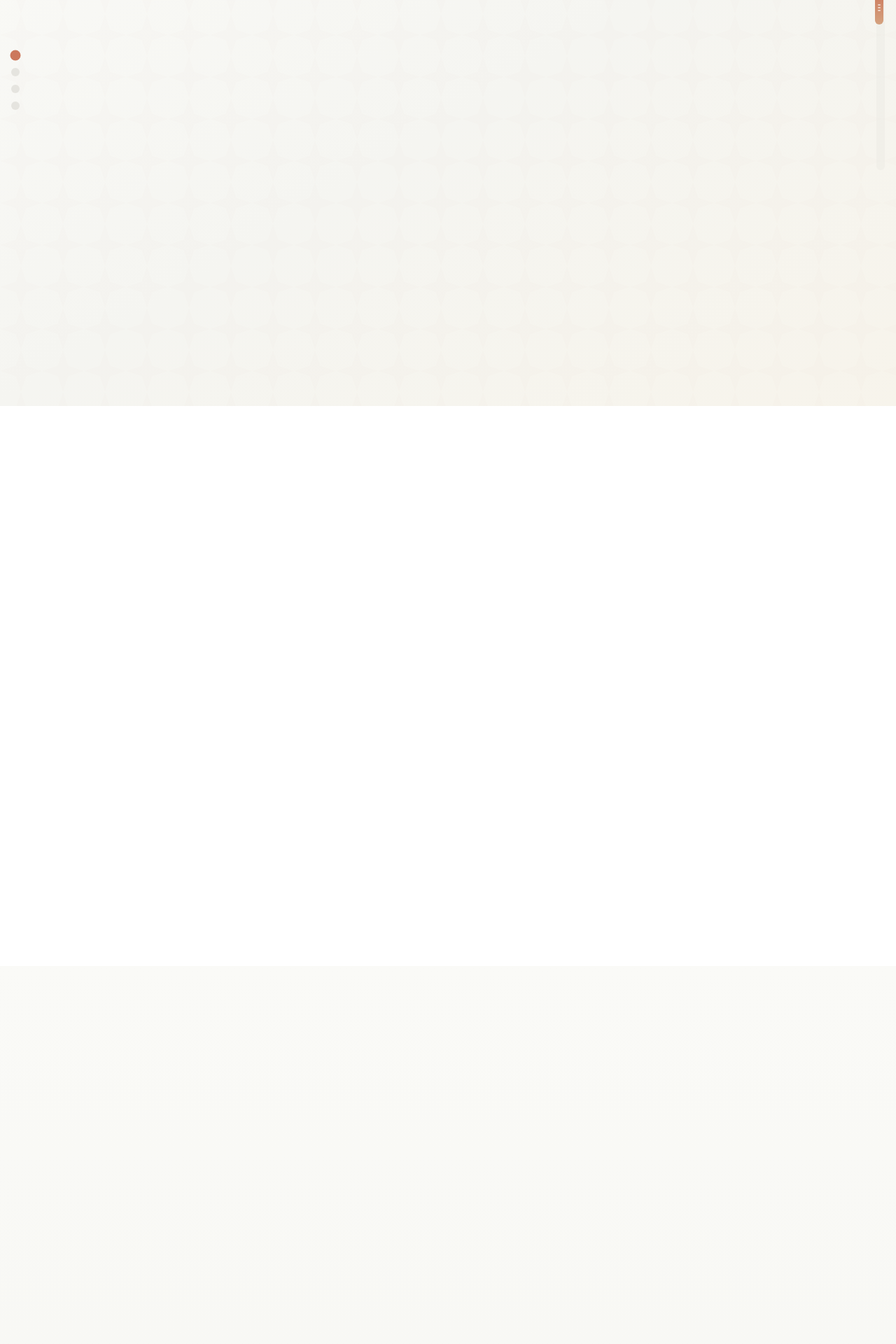
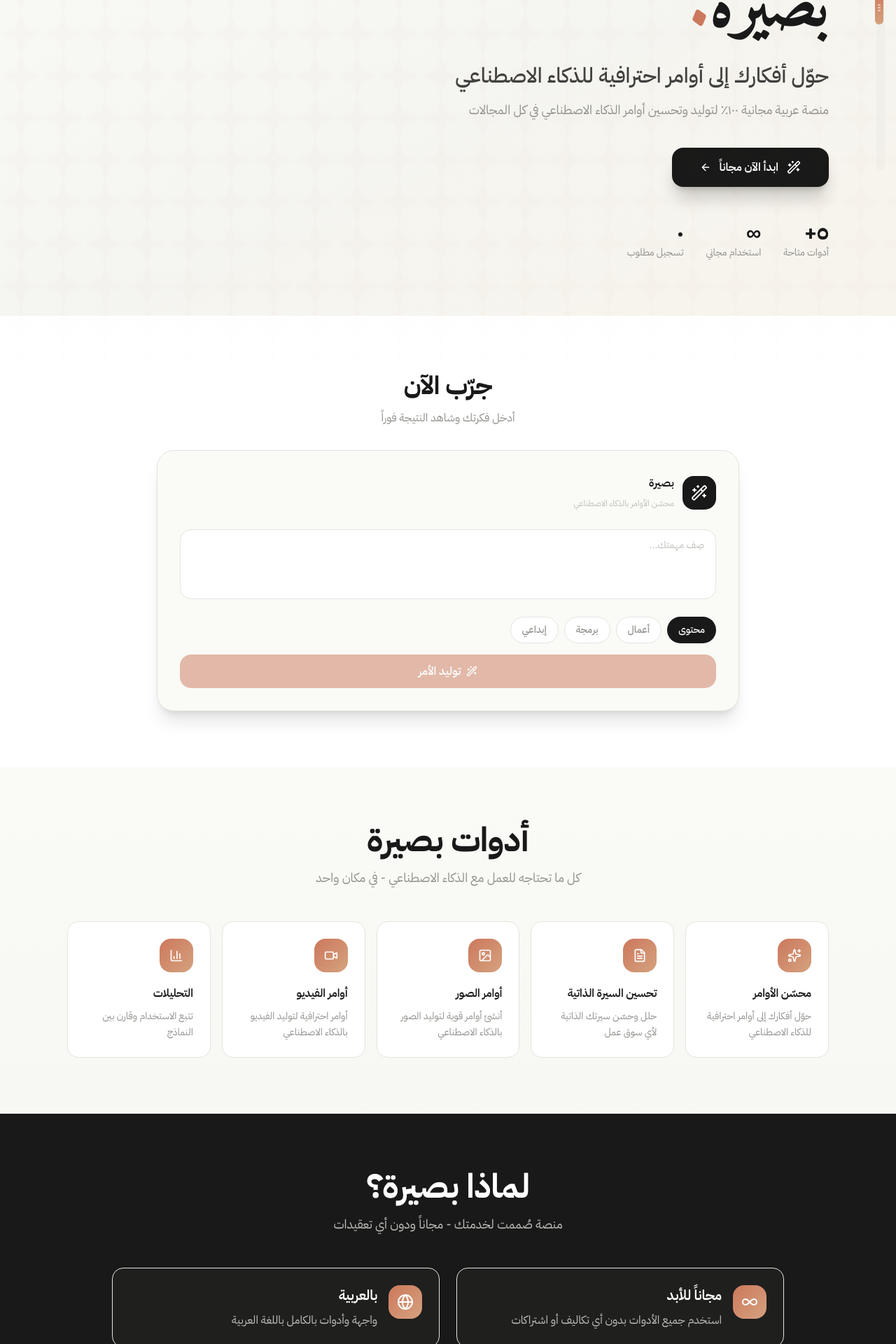
Before and after one commit to Moeraafatz/Basera, a Next.js app: page / in a window 1280 px wide. Shown: the part 285-2205 px from the top of the page at 70% size. Built offline with nearby package versions, Linux system fonts and the light colour scheme.

Commit message:
Fix landing page - remove animations, add CV JSON fix

```diff
--- a/src/app/page.tsx
+++ b/src/app/page.tsx
@@ -1,17 +1,13 @@
 "use client";
 
-import { useState, useRef, useEffect } from "react";
+import { useState } from "react";
 import Link from "next/link";
-import { motion, useInView } from "framer-motion";
 import {
   Wand2, Sparkles, Image as ImageIcon, Video, FileText, BarChart3,
-  Zap, ArrowLeft, Bot, Globe, Infinity, Check, ChevronLeft, ChevronRight,
+  Zap, ArrowLeft, Bot, Globe, Infinity, Check,
 } from "lucide-react";
 import { toast } from "sonner";
 import { useTranslate, useLang } from "@/lib/i18n";
-import { DiamondDot } from "@/components/ui/diamond-dot";
-
-type Level = "simple" | "advanced" | "expert";
 
 const CATEGORIES = [
   { id: "content", labelAr: "محتوى", labelEn: "Content" },
@@ -35,7 +31,7 @@ const BENEFITS = [
   { icon: Zap, titleAr: "بدون تسجيل", titleEn: "No Signup", descAr: "ابدأ فوراً بدون الحاجة لإنشاء حساب", descEn: "Start instantly without creating an account" },
 ];
 
-function generatePrompt(input: string, level: Level, category: string): string {
+function generatePrompt(input: string, level: string, category: string): string {
   if (!input.trim()) return "";
   const categoryMap: Record<string, string> = {
     content: "Content Creation",
@@ -44,28 +40,17 @@ function generatePrompt(input: string, level: Level, category: string): string {
     creative: "Creative Writing",
   };
   const fullCategory = categoryMap[category] || "Content Creation";
-  const prefixes: Record<Level, string> = {
+  const prefixes: Record<string, string> = {
     simple: "You are a helpful AI assistant.",
     advanced: "You are a highly skilled AI expert with deep domain knowledge.",
     expert: "You are a world-class specialist and thought leader.",
   };
-  const detail: Record<Level, string> = {
+  const detail: Record<string, string> = {
     simple: `TASK: ${input}\n\nProvide a concise answer under 200 words.`,
     advanced: `TASK: ${input}\n\nProvide a comprehensive response with clear sections and examples.`,
     expert: `ROLE: Senior specialist\nTASK: ${input}\n\nDeliver an exceptionally detailed response with multi-angle analysis.`,
   };
-  return `${prefixes[level]}\n\nContext: ${fullCategory}\n\n${detail[level]}`;
-}
-
-function SlideSection({ children, className = "", id = "" }: { children: React.ReactNode; className?: string; id?: string }) {
-  return (
-    <section
-      id={id}
-      className={`min-h-screen flex items-center justify-center px-4 py-12 relative overflow-hidden ${className}`}
-    >
-      {children}
-    </section>
-  );
+  return `${prefixes[level] || prefixes.simple}\n\nContext: ${fullCategory}\n\n${detail[level] || detail.simple}`;
 }
 
 export default function HomePage() {
@@ -73,50 +58,9 @@ export default function HomePage() {
   const [isGenerating, setIsGenerating] = useState(false);
   const [output, setOutput] = useState("");
   const [selectedCategory, setSelectedCategory] = useState("content");
-  const [currentSlide, setCurrentSlide] = useState(0);
-
-  useEffect(() => {
-    const observer = new IntersectionObserver(
-      (entries) => {
-        entries.forEach((entry) => {
-          if (entry.isIntersecting) {
-            const index = slides.findIndex((s) => s.id === entry.target.id);
-            if (index !== -1) setCurrentSlide(index);
-          }
-        });
-      },
-      { threshold: 0.5 }
-    );
-
-    ["hero", "tools", "benefits", "cta"].forEach((id) => {
-      const el = document.getElementById(id);
-      if (el) observer.observe(el);
-    });
-
-    return () => observer.disconnect();
-  }, []);
-
-  const heroRef = useRef(null);
-  const demoRef = useRef(null);
-  const toolsRef = useRef(null);
-  const benefitsRef = useRef(null);
-  const ctaRef = useRef(null);
-
-  const heroInView = useInView(heroRef, { once: true, margin: "-10%" });
-  const demoInView = useInView(demoRef, { once: true, margin: "-10%" });
-  const toolsInView = useInView(toolsRef, { once: true, margin: "-10%" });
-  const benefitsInView = useInView(benefitsRef, { once: true, margin: "-10%" });
-  const ctaInView = useInView(ctaRef, { once: true, margin: "-10%" });
 
   const t = useTranslate();
   const lang = useLang();
-
-  const slides = [
-    { id: "hero", inView: heroInView },
-    { id: "tools", inView: toolsInView },
-    { id: "benefits", inView: benefitsInView },
-    { id: "cta", inView: ctaInView },
-  ];
 
   const handleGenerate = async () => {
     if (!input.trim()) return;
@@ -140,88 +84,48 @@ export default function HomePage() {
     toast.success(lang === "ar" ? "تم التوليد!" : "Generated!");
   };
 
-  const scrollToSection = (index: number) => {
-    const sectionIds = ["hero", "tools", "benefits", "cta"];
-    document.getElementById(sectionIds[index])?.scrollIntoView({ behavior: "smooth" });
-  };
-
   return (
-    <div className="min-h-screen bg-ivory-100 relative">
-      {/* Progress Dots */}
-      <div className="fixed left-4 top-1/2 -translate-y-1/2 z-50 hidden lg:flex flex-col gap-3">
-        {slides.map((_, i) => (
-          <button
-            key={i}
-            onClick={() => scrollToSection(i)}
-            className={`w-3 h-3 rounded-full transition-all duration-300 ${
-              currentSlide === i ? "bg-book-cloth scale-125" : "bg-ivory-300 hover:bg-ivory-400"
-            }`}
-            aria-label={`Go to section ${i + 1}`}
-          />
-        ))}
-      </div>
-
-      {/* SLIDE 1: Hero - Bold Typography */}
-      <SlideSection id="hero" className="bg-gradient-to-br from-ivory-100 via-ivory-200/50 to-manilla/20">
+    <div className="min-h-screen bg-ivory-100">
+      {/* HERO SECTION */}
+      <section className="relative pt-24 pb-20 bg-gradient-to-br from-ivory-100 via-ivory-200/50 to-manilla/20">
         <div className="absolute inset-0 geo-pattern opacity-50" />
 
-        <div className="relative max-w-6xl mx-auto w-full">
-          <motion.div
-            initial={{ opacity: 0, y: 40 }}
-            animate={heroInView ? { opacity: 1, y: 0 } : {}}
-            transition={{ duration: 0.8, ease: "easeOut" }}
-            className={`text-center ${lang === "ar" ? "lg:text-right" : "lg:text-left"}`}
-          >
+        <div className="relative max-w-6xl mx-auto px-4 sm:px-6 lg:px-8">
+          <div className={`text-center ${lang === "ar" ? "lg:text-right" : "lg:text-left"}`}>
             {/* FREE Badge */}
-            <motion.div
-              initial={{ opacity: 0, scale: 0.9 }}
-              animate={heroInView ? { opacity: 1, scale: 1 } : {}}
-              transition={{ delay: 0.2, duration: 0.5 }}
-              className="inline-flex items-center gap-2 px-6 py-3 rounded-full bg-gradient-to-r from-green-500 to-green-600 text-white font-bold text-lg mb-8 shadow-lg shadow-green-500/25"
-            >
+            <div className="inline-flex items-center gap-2 px-6 py-3 rounded-full bg-gradient-to-r from-green-500 to-green-600 text-white font-bold text-lg mb-8 shadow-lg shadow-green-500/25">
               <Infinity className="h-5 w-5" />
               <span>{lang === "ar" ? "مجاناً ١٠٠٪" : "100% FREE"}</span>
               <span className="opacity-70 text-sm font-normal mx-1">|</span>
               <span className="opacity-80 text-sm font-normal">{lang === "ar" ? "للأبد" : "Forever"}</span>
-            </motion.div>
+            </div>
 
-            {/* Main Title - Editorial Style */}
+            {/* Main Title */}
             <h1 className="text-6xl sm:text-7xl lg:text-8xl font-bold text-slate-900 mb-6 leading-[1.1] tracking-tight font-display-ar">
               {lang === "ar" ? (
-                <>
-                  بصيرة<span className="text-book-cloth">.</span>
-                </>
+                <>بصيرة<span className="text-book-cloth">.</span></>
               ) : (
-                <>
-                  Baseera<span className="text-book-cloth">.</span>
-                </>
+                <>Baseera<span className="text-book-cloth">.</span></>
               )}
             </h1>
 
-            {/* Tagline - Large & Bold */}
             <p className="text-2xl sm:text-3xl text-slate-700 mb-4 font-medium">
-              {lang === "ar"
-                ? "حوّل أفكارك إلى أوامر احترافية للذكاء الاصطناعي"
-                : "Transform Ideas into Professional AI Prompts"}
+              {lang === "ar" ? "حوّل أفكارك إلى أوامر احترافية للذكاء الاصطناعي" : "Transform Ideas into Professional AI Prompts"}
             </p>
 
-            {/* Description */}
             <p className="text-lg text-slate-500 mb-10 max-w-xl leading-relaxed">
               {lang === "ar"
                 ? "منصة عربية مجانية ١٠٠٪ لتوليد وتحسين أوامر الذكاء الاصطناعي في كل المجالات"
                 : "A 100% free Arabic platform for generating and enhancing AI prompts in every field"}
             </p>
 
-            {/* CTA Buttons */}
-            <div className="flex flex-wrap gap-4 justify-center lg:justify-start">
             <Link href="/text">
-                <button className="bg-slate-900 text-white h-14 px-10 rounded-2xl text-base font-semibold flex items-center gap-3 hover:bg-slate-800 transition-all hover:scale-105 shadow-xl shadow-slate-900/20">
+              <button className="bg-slate-900 text-white h-14 px-10 rounded-2xl text-base font-semibold flex items-center gap-3 hover:bg-slate-800 transition-all shadow-xl shadow-slate-900/20 mx-auto lg:mx-0">
                 <Wand2 className="h-5 w-5" />
                 {lang === "ar" ? "ابدأ الآن مجاناً" : "Start Free Now"}
                 <ArrowLeft className={`h-4 w-4 ${lang === "ar" ? "" : "rotate-180"}`} />
               </button>
             </Link>
-            </div>
 
             {/* Stats */}
             <div className="flex flex-wrap gap-8 mt-12 justify-center lg:justify-start">
@@ -238,47 +142,23 @@ export default function HomePage() {
                 <p className="text-sm text-slate-500">{lang === "ar" ? "تسجيل مطلوب" : "No Signup Required"}</p>
               </div>
             </div>
-          </motion.div>
+          </div>
+        </div>
+      </section>
 
-          {/* Decorative Element */}
-          <motion.div
-            initial={{ opacity: 0, rotate: -45 }}
-            animate={heroInView ? { opacity: 1, rotate: -45 } : {}}
-            transition={{ delay: 0.5, duration: 0.8 }}
-            className="absolute -left-20 top-1/4 w-40 h-40 border-[3px] border-book-cloth/20 rounded-full hidden lg:block"
-          />
-          <motion.div
-            initial={{ opacity: 0, rotate: 45 }}
-            animate={heroInView ? { opacity: 1, rotate: 45 } : {}}
-            transition={{ delay: 0.6, duration: 0.8 }}
-            className="absolute -left-10 bottom-1/4 w-24 h-24 border-[2px] border-kraft/30 rounded-full hidden lg:block"
-          />
-        </div>
-      </SlideSection>
-
-      {/* SLIDE 2: Interactive Demo */}
-      <SlideSection className="bg-white">
-        <div className="max-w-4xl mx-auto w-full">
-          <motion.div
-            initial={{ opacity: 0, y: 30 }}
-            animate={demoInView ? { opacity: 1, y: 0 } : {}}
-            transition={{ duration: 0.6 }}
-            className="text-center mb-8"
-          >
+      {/* DEMO SECTION */}
+      <section className="py-20 bg-white">
+        <div className="max-w-4xl mx-auto px-4 sm:px-6 lg:px-8">
+          <div className="text-center mb-8">
             <h2 className="text-3xl sm:text-4xl font-bold text-slate-900 mb-3">
               {lang === "ar" ? "جرّب الآن" : "Try It Now"}
             </h2>
             <p className="text-slate-500">
               {lang === "ar" ? "أدخل فكرتك وشاهد النتيجة فوراً" : "Enter your idea and see results instantly"}
             </p>
-          </motion.div>
+          </div>
 
-          <motion.div
-            initial={{ opacity: 0, y: 30 }}
-            animate={demoInView ? { opacity: 1, y: 0 } : {}}
-            transition={{ delay: 0.1, duration: 0.6 }}
-            className="bg-ivory-100 rounded-3xl border border-ivory-300 p-6 sm:p-8 shadow-2xl"
-          >
+          <div className="bg-ivory-100 rounded-3xl border border-ivory-300 p-6 sm:p-8 shadow-xl">
             <div className="flex items-center gap-3 mb-6">
               <div className="w-12 h-12 rounded-xl bg-slate-900 flex items-center justify-center">
                 <Wand2 className="h-6 w-6 text-white" />
@@ -290,10 +170,10 @@ export default function HomePage() {
             </div>
 
             <textarea
-              placeholder={lang === "ar" ? "صِف مهمتك... مثال: أكتب رسالة تعريفية لصفحتي الشخصية" : "Describe your task... Example: Write an bio for my LinkedIn profile"}
+              placeholder={lang === "ar" ? "صِف مهمتك..." : "Describe your task..."}
               value={input}
               onChange={(e) => setInput(e.target.value)}
-              className="w-full min-h-[100px] rounded-xl bg-white border border-ivory-300 px-4 py-3 text-sm text-slate-900 placeholder:text-slate-400 focus:border-book-cloth focus:ring-2 focus:ring-book-cloth/20 resize-none mb-4"
+              className="w-full min-h-[100px] rounded-xl bg-white border border-ivory-300 px-4 py-3 text-sm text-slate-900 placeholder:text-slate-400 focus:border-book-cloth resize-none mb-4"
               dir={lang === "ar" ? "rtl" : "ltr"}
             />
 
@@ -329,105 +209,69 @@ export default function HomePage() {
             </button>
 
             {output && (
-              <motion.div
-                initial={{ opacity: 0, y: 10 }}
-                animate={{ opacity: 1, y: 0 }}
-                className="mt-4 rounded-xl bg-white border border-ivory-300 p-4"
-              >
+              <div className="mt-4 rounded-xl bg-white border border-ivory-300 p-4">
                 <p className="text-xs text-slate-400 mb-2">{lang === "ar" ? "النتيجة:" : "Result:"}</p>
                 <pre className="text-sm text-slate-800 whitespace-pre-wrap font-mono" dir="ltr">{output}</pre>
-              </motion.div>
+              </div>
             )}
-          </motion.div>
           </div>
-      </SlideSection>
+        </div>
+      </section>
 
-      {/* SLIDE 3: Tools Grid - Asymmetric */}
-      <SlideSection id="tools" className="bg-gradient-to-b from-ivory-100 to-ivory-200/30">
-        <div className="max-w-6xl mx-auto w-full">
-          <motion.div
-            initial={{ opacity: 0, y: 30 }}
-            animate={toolsInView ? { opacity: 1, y: 0 } : {}}
-            className="text-center mb-12"
-          >
+      {/* TOOLS SECTION */}
+      <section className="py-20 bg-gradient-to-b from-ivory-100 to-ivory-200/30">
+        <div className="max-w-6xl mx-auto px-4 sm:px-6 lg:px-8">
+          <div className="text-center mb-12">
             <h2 className="text-4xl sm:text-5xl font-bold text-slate-900 mb-4">
               {lang === "ar" ? "أدوات بصيرة" : "Baseera Tools"}
             </h2>
             <p className="text-lg text-slate-500 max-w-xl mx-auto">
-              {lang === "ar"
-                ? "كل ما تحتاجه للعمل مع الذكاء الاصطناعي - في مكان واحد"
-                : "Everything you need to work with AI - in one place"}
+              {lang === "ar" ? "كل ما تحتاجه للعمل مع الذكاء الاصطناعي - في مكان واحد" : "Everything you need to work with AI - in one place"}
             </p>
-          </motion.div>
+          </div>
 
           <div className="grid grid-cols-1 sm:grid-cols-2 lg:grid-cols-5 gap-4">
-            {TOOLS.map((tool, i) => {
+            {TOOLS.map((tool) => {
               const Icon = tool.icon;
-              const isLarge = i === 0;
-
               return (
                 <Link key={tool.href} href={tool.href}>
-                  <motion.div
-                    initial={{ opacity: 0, y: 20 }}
-                    animate={toolsInView ? { opacity: 1, y: 0 } : {}}
-                    transition={{ delay: i * 0.08, duration: 0.5 }}
-                    className={`group bg-white rounded-2xl p-6 border border-ivory-300 hover:border-book-cloth/50 transition-all hover:shadow-xl hover:-translate-y-1 ${
-                      isLarge ? "lg:col-span-2 lg:row-span-2" : ""
-                    }`}
-                  >
-                    <div className={`flex items-center justify-center rounded-xl bg-gradient-to-br from-book-cloth to-kraft text-white mb-4 ${
-                      isLarge ? "w-16 h-16" : "w-12 h-12"
-                    }`}>
-                      <Icon className={isLarge ? "h-8 w-8" : "h-5 w-5"} />
+                  <div className="group bg-white rounded-2xl p-6 border border-ivory-300 hover:border-book-cloth/50 transition-all hover:shadow-xl hover:-translate-y-1">
+                    <div className="flex items-center justify-center rounded-xl bg-gradient-to-br from-book-cloth to-kraft text-white mb-4 w-12 h-12">
+                      <Icon className="h-5 w-5" />
                     </div>
-                    <h3 className={`font-semibold text-slate-900 mb-2 group-hover:text-book-cloth transition-colors ${
-                      isLarge ? "text-xl" : "text-base"
-                    }`}>
+                    <h3 className="font-semibold text-slate-900 mb-2 group-hover:text-book-cloth transition-colors">
                       {lang === "ar" ? tool.nameAr : tool.nameEn}
                     </h3>
                     <p className="text-sm text-slate-500 leading-relaxed">
                       {lang === "ar" ? tool.descAr : tool.descEn}
                     </p>
-                  </motion.div>
+                  </div>
                 </Link>
               );
             })}
           </div>
         </div>
-      </SlideSection>
+      </section>
 
-      {/* SLIDE 4: Benefits - Large Cards */}
-      <SlideSection className="bg-slate-900 text-white">
+      {/* BENEFITS SECTION */}
+      <section className="py-20 bg-slate-900 text-white">
         <div className="absolute inset-0 bg-[radial-gradient(ellipse_at_top_right,_var(--tw-gradient-stops))] from-slate-800 via-slate-900 to-slate-900" />
 
-        <div className="relative max-w-5xl mx-auto w-full">
-          <motion.div
-            initial={{ opacity: 0, y: 30 }}
-            animate={benefitsInView ? { opacity: 1, y: 0 } : {}}
-            className="text-center mb-12"
-          >
+        <div className="relative max-w-5xl mx-auto px-4 sm:px-6 lg:px-8">
+          <div className="text-center mb-12">
             <h2 className="text-4xl sm:text-5xl font-bold mb-4">
               {lang === "ar" ? "لماذا بصيرة؟" : "Why Baseera?"}
             </h2>
             <p className="text-lg text-slate-400 max-w-xl mx-auto">
-              {lang === "ar"
-                ? "منصة صُممت لخدمتك - مجاناً ودون أي تعقيدات"
-                : "A platform designed to serve you - free and without complications"}
+              {lang === "ar" ? "منصة صُممت لخدمتك - مجاناً ودون أي تعقيدات" : "A platform designed to serve you - free and without complications"}
             </p>
-          </motion.div>
+          </div>
 
           <div className="grid grid-cols-1 sm:grid-cols-2 gap-6">
-            {BENEFITS.map((benefit, i) => {
+            {BENEFITS.map((benefit) => {
               const Icon = benefit.icon;
-
               return (
-                <motion.div
-                  key={benefit.titleEn}
-                  initial={{ opacity: 0, y: 20 }}
-                  animate={benefitsInView ? { opacity: 1, y: 0 } : {}}
-                  transition={{ delay: i * 0.1, duration: 0.5 }}
-                  className="group bg-slate-800/50 rounded-2xl p-6 border border-slate-700 hover:border-book-cloth/50 transition-all hover:bg-slate-800"
-                >
+                <div className="group bg-slate-800/50 rounded-2xl p-6 border border-slate-700 hover:border-book-cloth/50 transition-all hover:bg-slate-800">
                   <div className="flex items-start gap-4">
                     <div className="flex-shrink-0 w-12 h-12 rounded-xl bg-gradient-to-br from-book-cloth to-kraft flex items-center justify-center">
                       <Icon className="h-6 w-6 text-white" />
@@ -441,29 +285,25 @@ export default function HomePage() {
                       </p>
                     </div>
                   </div>
-                </motion.div>
+                </div>
               );
             })}
           </div>
         </div>
-      </SlideSection>
+      </section>
 
-      {/* SLIDE 5: Final CTA */}
-      <SlideSection className="bg-gradient-to-br from-book-cloth to-kraft text-white">
+      {/* CTA SECTION */}
+      <section className="py-20 bg-gradient-to-br from-book-cloth to-kraft text-white">
         <div className="absolute inset-0 geo-pattern opacity-20" />
 
-        <div className="relative text-center max-w-3xl mx-auto">
-          <motion.div
-            initial={{ opacity: 0, y: 30 }}
-            animate={ctaInView ? { opacity: 1, y: 0 } : {}}
-          >
+        <div className="relative text-center max-w-3xl mx-auto px-4">
           <h2 className="text-5xl sm:text-6xl font-bold mb-6 leading-tight">
             {lang === "ar" ? "ابدأ الآن - مجاناً" : "Start Now - It's Free"}
           </h2>
           <p className="text-xl text-white/80 mb-10 leading-relaxed">
             {lang === "ar"
-                ? "لا حاجة للتسجيل أو الدفع. فقط أدخل فكرتك وابدأ في تحسين أوامرك للذكاء الاصطناعي فوراً."
-                : "No registration or payment needed. Just enter your idea and start improving your AI prompts instantly."}
+              ? "لا حاجة للتسجيل أو الدفع. فقط أدخل فكرتك وابدأ."
+              : "No registration or payment needed. Just enter your idea and start."}
           </p>
 
           <Link href="/text">
@@ -487,9 +327,8 @@ export default function HomePage() {
               <span>{lang === "ar" ? "بدون حدود" : "No Limits"}</span>
             </div>
           </div>
-          </motion.div>
         </div>
-      </SlideSection>
+      </section>
     </div>
   );
 }
```
Lines whose indentation alone changed are shown as unchanged.
